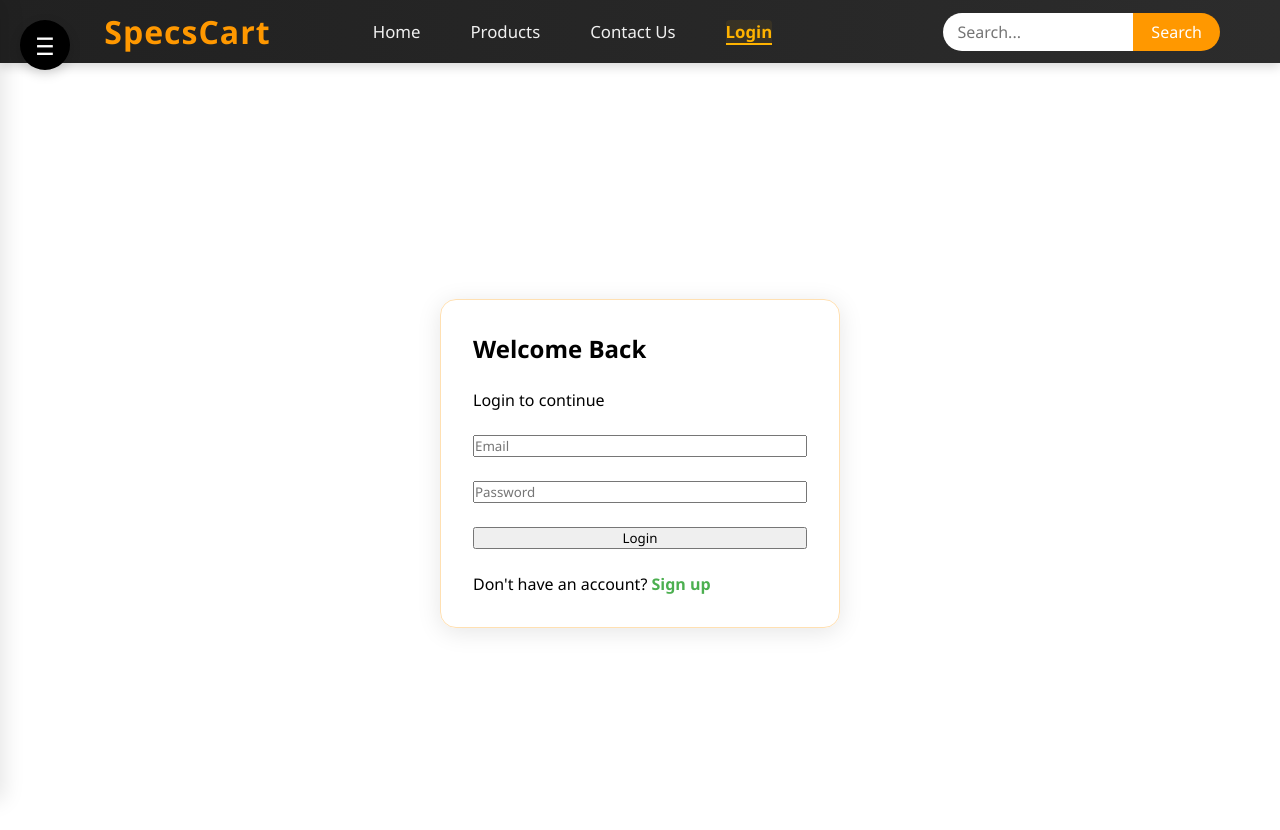
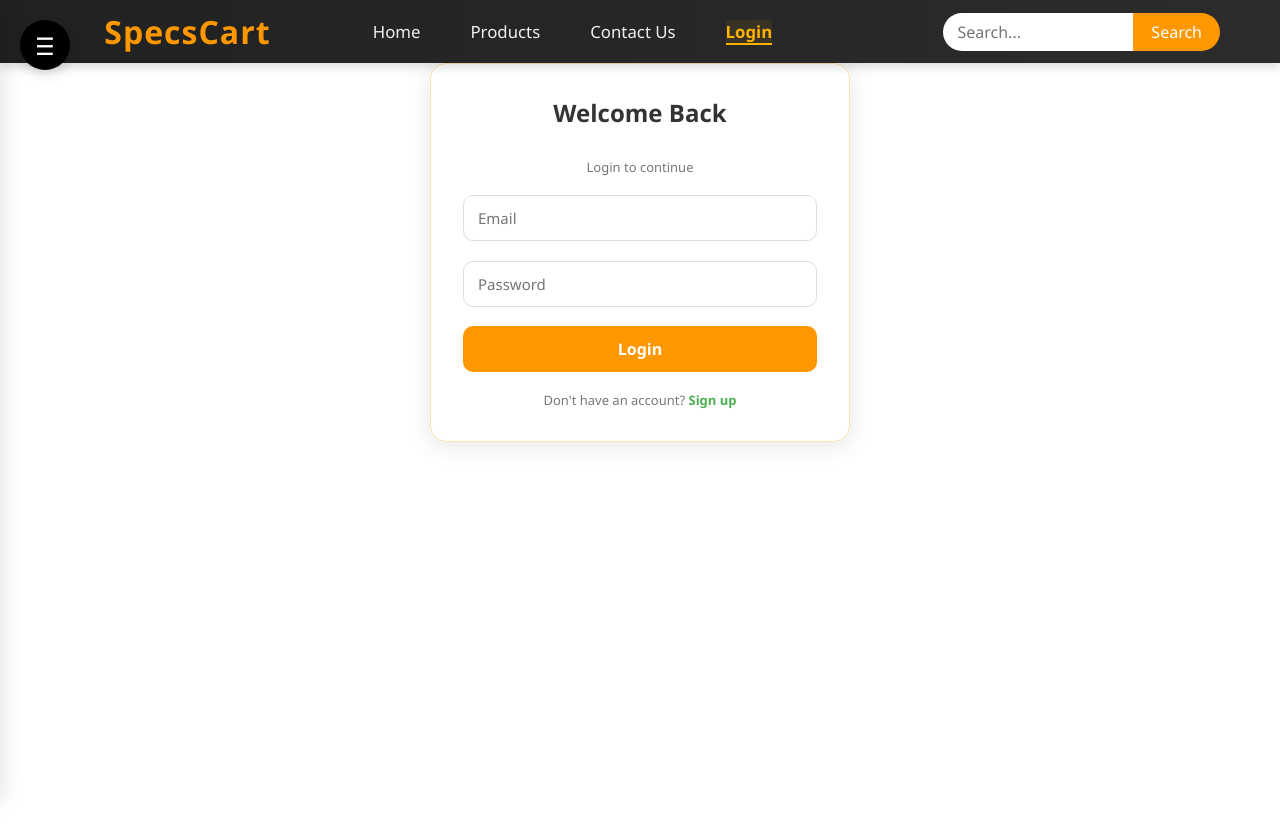
Before and after one commit to Nithya-purnima/specs-frontend, a React (Vite) app: page /login in a window 1280 px wide. Shown: the top 830 px of the page. After the commit the page ends 800 px from the top, so only its background shows below. Built offline with nearby package versions, Linux system fonts and the light colour scheme.

Commit message:
Fixed css

```diff
--- a/src/Login.css
+++ b/src/Login.css
@@ -15,40 +15,108 @@
 
     display: flex;
     align-items: center;
-    justify-content: center; /* ✅ CENTER FIX */
+    justify-content: center;
+
+    padding: 20px;
 }
 
 /* Container */
 .login-container {
     width: 100%;
-    min-height: 100vh;
-
     display: flex;
     align-items: center;
-    justify-content: center; /* ✅ CENTER FIX */
-
-    padding: 2rem;
-    margin: 0; /* ❌ remove left shift */
+    justify-content: center;
 }
 
 /* Form */
 .login-form {
-    background: rgba(255, 255, 255, 0.95);
-    padding: 2.5rem 2rem;
-    border-radius: 20px;
-    box-shadow: 0 12px 32px rgba(255, 183, 77, 0.18);
+    background: rgba(255, 255, 255, 0.96);
+    padding: 2.8rem 2.2rem;
+    border-radius: 18px;
 
     width: 100%;
-    max-width: 400px;
+    max-width: 420px;
 
     display: flex;
     flex-direction: column;
-    gap: 1.5rem;
+    gap: 1.2rem;
 
     border: 1px solid #ffe0b2;
-    transition: box-shadow 0.3s;
+
+    box-shadow: 0 10px 30px rgba(0, 0, 0, 0.08);
+
+    transition: all 0.3s ease;
+    backdrop-filter: blur(6px);
 }
 
 .login-form:hover {
-    box-shadow: 0 16px 40px rgba(135, 206, 235, 0.28);
+    transform: translateY(-3px);
+    box-shadow: 0 16px 45px rgba(0, 0, 0, 0.12);
 }
+
+/* Inputs */
+.login-form input {
+    padding: 12px 14px;
+    border-radius: 10px;
+    border: 1px solid #ddd;
+    outline: none;
+    font-size: 15px;
+
+    transition: 0.3s;
+}
+
+.login-form input:focus {
+    border-color: #ff9800;
+    box-shadow: 0 0 0 3px rgba(255, 152, 0, 0.15);
+}
+
+/* BUTTONS (THEME FIX) */
+.login-form button {
+    background: #ff9800;
+    color: white;
+
+    padding: 12px;
+    border: none;
+    border-radius: 10px;
+
+    font-size: 16px;
+    font-weight: 600;
+
+    cursor: pointer;
+
+    transition: 0.3s ease;
+}
+
+/* Hover effect */
+.login-form button:hover {
+    background: #e68900;
+    transform: translateY(-2px);
+    box-shadow: 0 8px 18px rgba(255, 152, 0, 0.25);
+}
+
+/* Secondary button (if you have register/login toggle) */
+.login-form .secondary-btn {
+    background: transparent;
+    color: #ff9800;
+    border: 2px solid #ff9800;
+}
+
+.login-form .secondary-btn:hover {
+    background: #ff9800;
+    color: white;
+}
+
+/* Title styling (if you have h2) */
+.login-form h2 {
+    text-align: center;
+    color: #333;
+    font-size: 24px;
+    margin-bottom: 10px;
+}
+
+/* Small text */
+.login-form p {
+    text-align: center;
+    font-size: 13px;
+    color: #777;
+}
```
